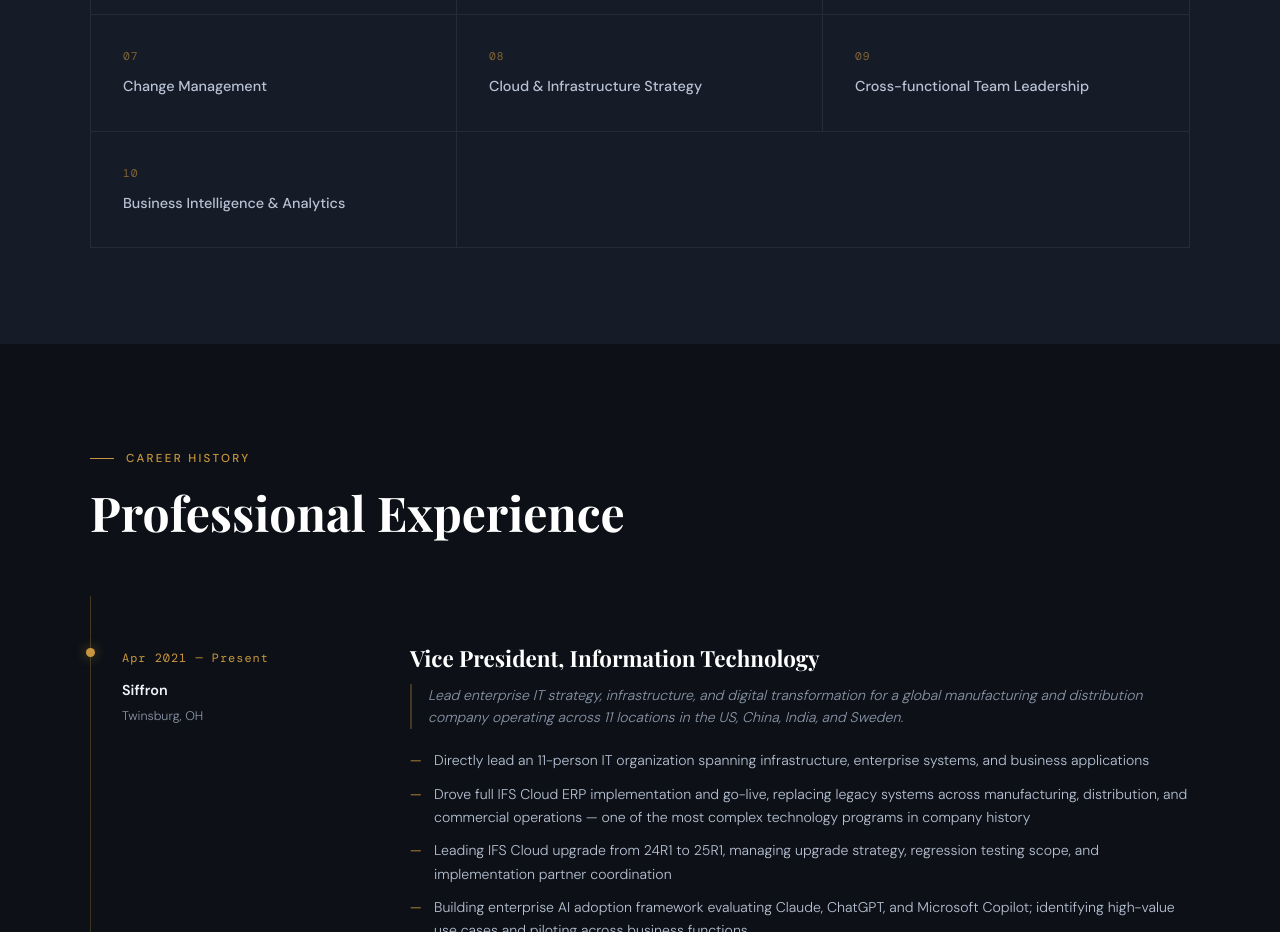
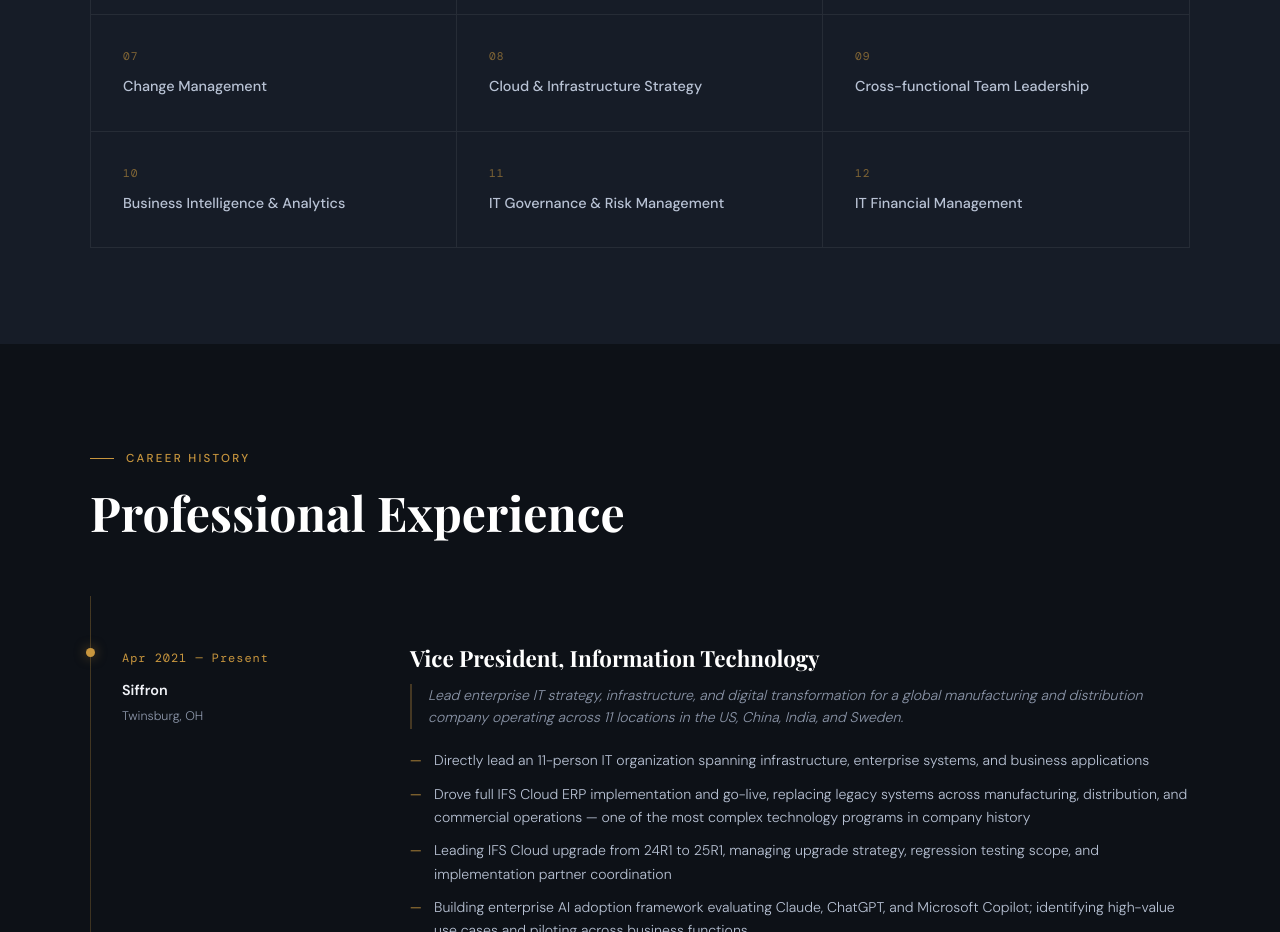
Before and after one commit to brad44256/bradperkins-site, a plain HTML site: page index.html in a window 1280 px wide. Shown: the part 1440-2372 px from the top of the page. Drawn offline with nearby package versions, Linux system fonts and the light colour scheme.

Commit message:
Add files via upload

```diff
--- a/index.html
+++ b/index.html
@@ -422,6 +422,7 @@
 
     .comp-item:nth-child(3n) { border-right: none; }
     .comp-item:nth-child(n+10) { border-bottom: none; }
+    .comp-item:nth-child(-n+9) { border-bottom: 1px solid var(--border); }
 
     .comp-item::before {
       content: '';
@@ -907,6 +908,16 @@
           <div class="comp-text">Business Intelligence &amp; Analytics</div>
           <div class="comp-tooltip">Consolidating reporting environments and delivering actionable data across ERP, CRM, and operational systems.</div>
         </div>
+        <div class="comp-item">
+          <div class="comp-number">11</div>
+          <div class="comp-text">IT Governance &amp; Risk Management</div>
+          <div class="comp-tooltip">Establishing policies, controls, and oversight frameworks that align IT operations with business and compliance requirements.</div>
+        </div>
+        <div class="comp-item">
+          <div class="comp-number">12</div>
+          <div class="comp-text">IT Financial Management</div>
+          <div class="comp-tooltip">Managing technology budgets, vendor contracts, and investment prioritization to maximize ROI.</div>
+        </div>
 
       </div>
     </div>
```
